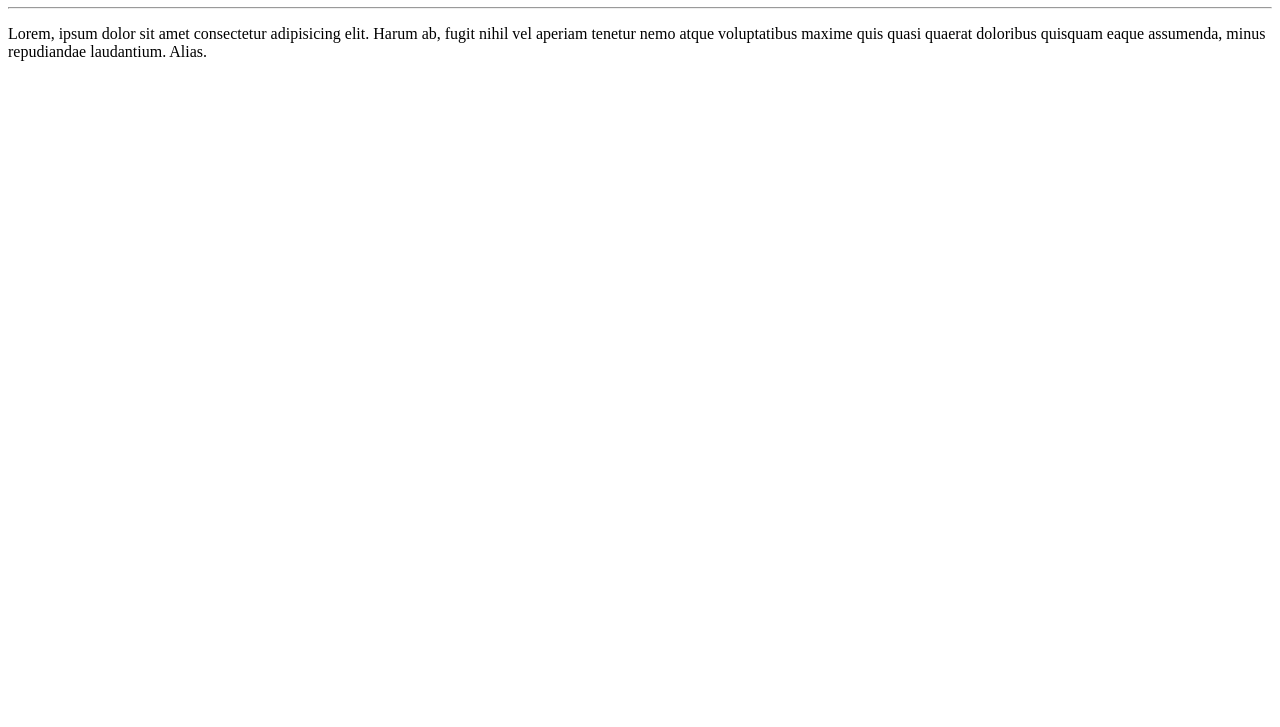
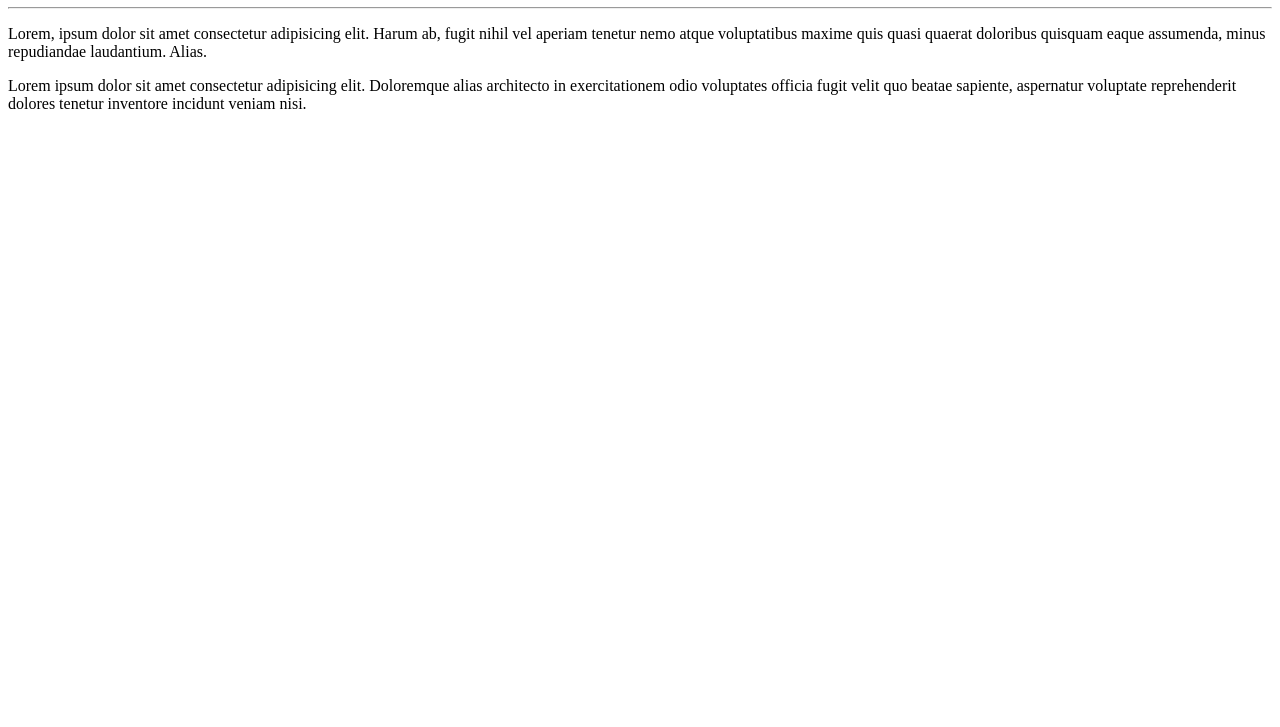
Before and after one commit to JorgeV94/Ola-Mundo, a plain HTML site: page SiteExemplo/Index.html in a window 1280 px wide. Shown: the part 73-800 px from the top of the page. Drawn offline with Linux system fonts and the light colour scheme.

Commit message:
adicionei um paragrafo

```diff
--- a/SiteExemplo/Index.html
+++ b/SiteExemplo/Index.html
@@ -9,5 +9,6 @@
     <h1>Olá, Mundo</h1>
     <hr>
     <p>Lorem, ipsum dolor sit amet consectetur adipisicing elit. Harum ab, fugit nihil vel aperiam tenetur nemo atque voluptatibus maxime quis quasi quaerat doloribus quisquam eaque assumenda, minus repudiandae laudantium. Alias.</p>
+    <p>Lorem ipsum dolor sit amet consectetur adipisicing elit. Doloremque alias architecto in exercitationem odio voluptates officia fugit velit quo beatae sapiente, aspernatur voluptate reprehenderit dolores tenetur inventore incidunt veniam nisi.</p>
 </body>
 </html>
```
